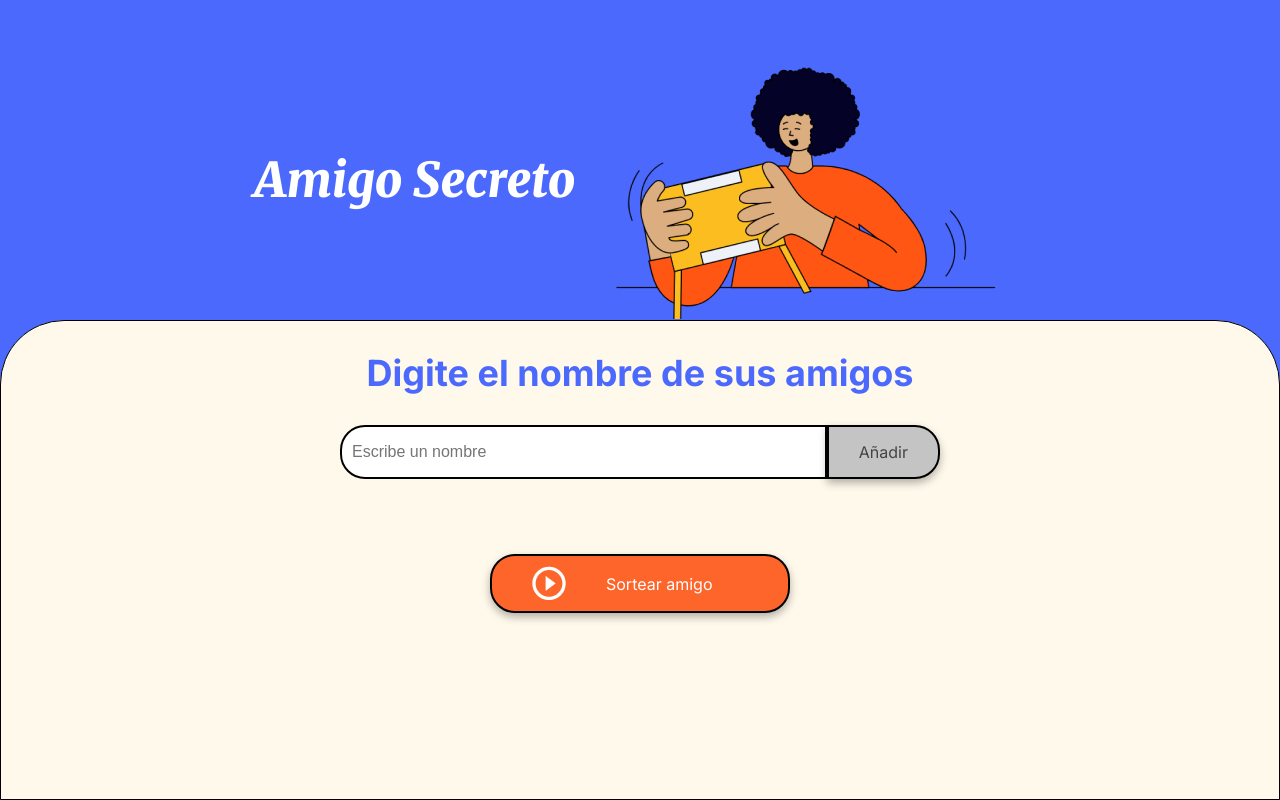
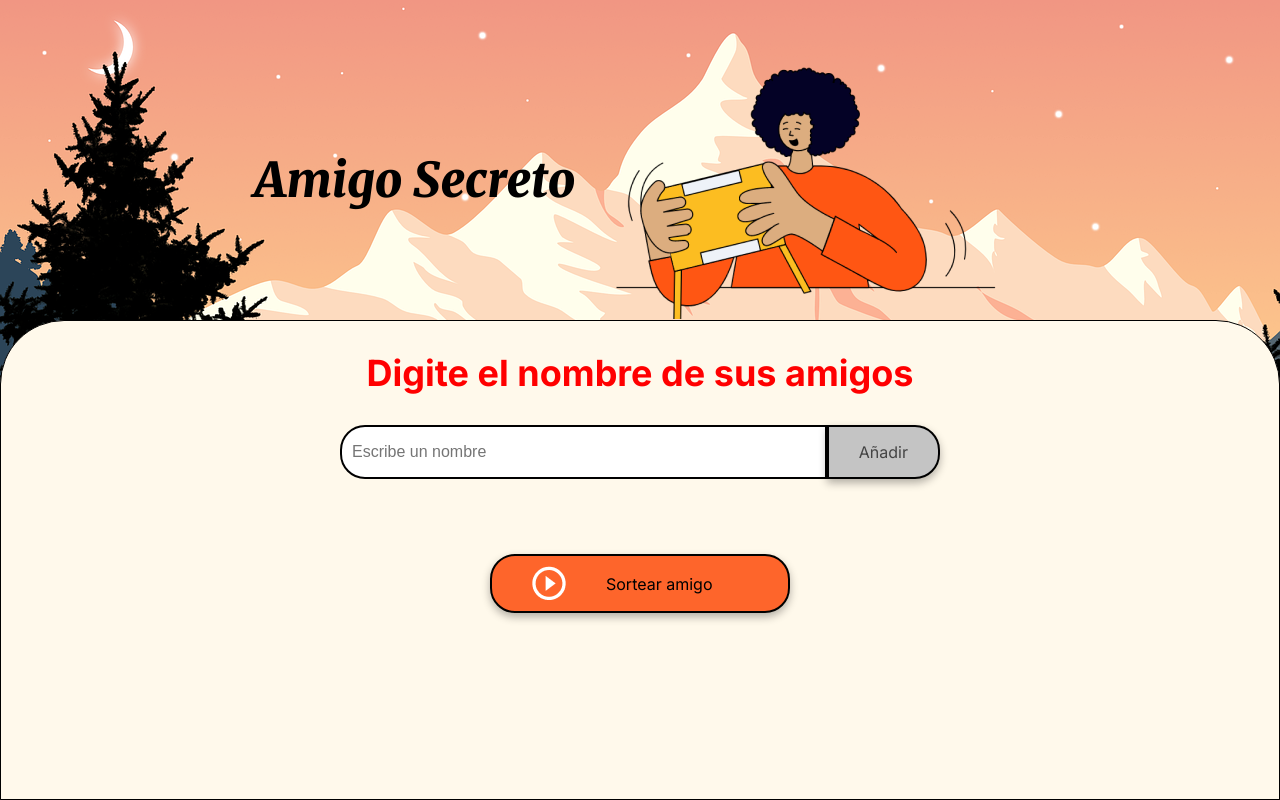
Before and after one commit to javier117-tech/amigo-secreto, a plain HTML site: page index.html in a window 1280 px wide. Drawn offline with Linux system fonts and the light colour scheme.

Commit message:
cambio de fondo en css

```diff
--- a/style.css
+++ b/style.css
@@ -1,11 +1,11 @@
 :root {
-    --color-primary: #4B69FD;
+    --color-primary: #FF0000;
     --color-secondary: #FFF9EB;
     --color-tertiary: #C4C4C4;
     --color-button: #fe652b;
     --color-button-hover: #e55720;
     --color-text: #444444;
-    --color-white: #FFFFFF;
+    --color-black:  #000;
 }
 
 /* Estilos generales */
@@ -17,7 +17,7 @@
 
 body {
     height: 100vh;
-    background-color: var(--color-primary);
+    background-image: url(./assets/fondo4.png);
     display: flex;
     justify-content: center;
     align-items: center;
@@ -58,7 +58,7 @@ body {
     font-family: "Merriweather", serif;
     font-weight: 900;
     font-style: italic;
-    color: var(--color-white);
+    color: var(--color-black);
 }
 
 .section-title {
```
Also changed, not shown: app.js (line endings or trailing spaces), assets/fondo4.png (added), 1 other file.
